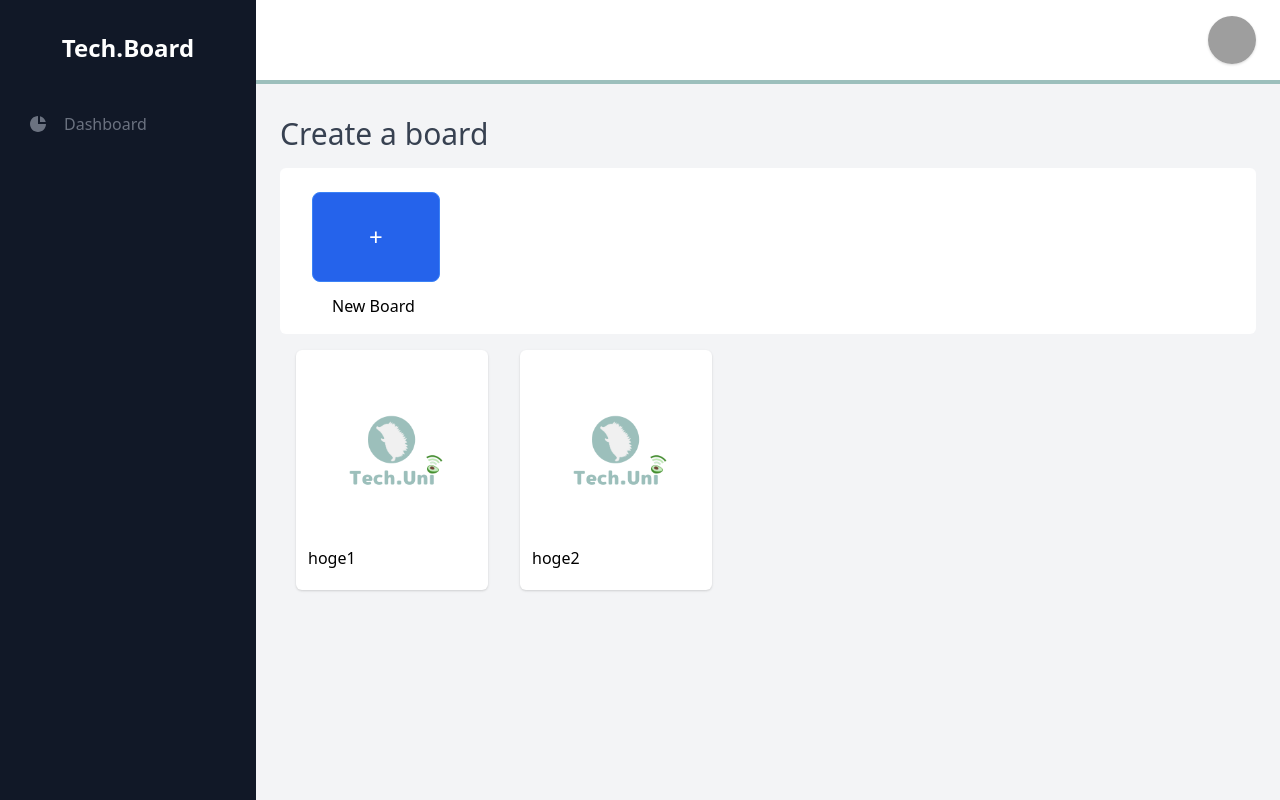
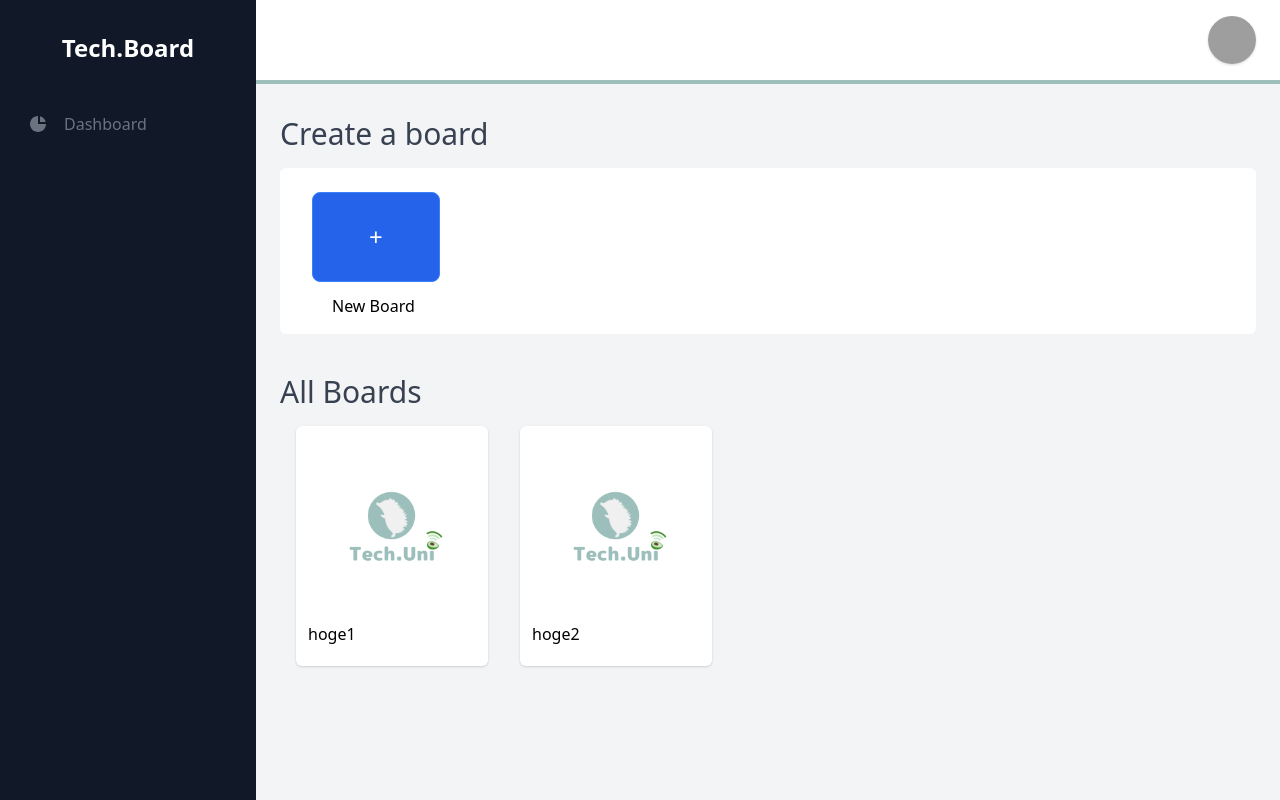
Before and after one commit to shouhi/TechBoard, a Vue app in the folder Front/: page /dashboard in a window 1280 px wide. Built offline with nearby package versions, Linux system fonts and the light colour scheme; no server answers; sample sign-in values are in the browser's storage; grey boxes are pictures that could not be loaded.

Commit message:
:sparkles: dashoboard

```diff
--- a/Front/src/views/dashboard/index.vue
+++ b/Front/src/views/dashboard/index.vue
@@ -40,6 +40,7 @@
           <p class="ml-9 mt-3">New Board</p>
         </div>
       </div>
+      <h3 class="text-3xl font-medium text-gray-700 mt-10">All Boards</h3>
       <BoardsList :boards="boards" />
     </div>
   </div>
```
